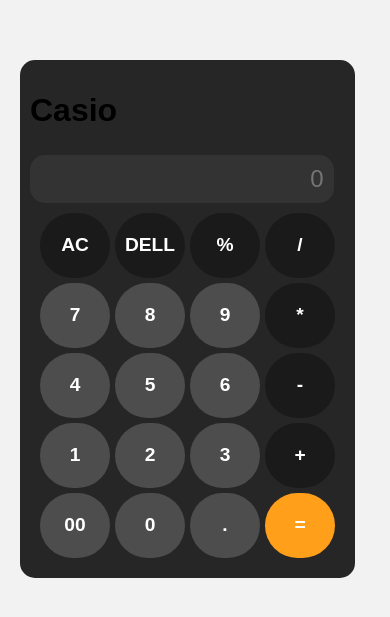
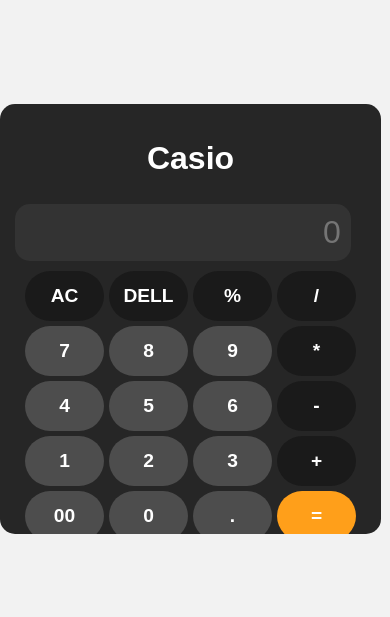
Before and after one commit to Vedsagar04/Calculator, a React (Vite) app: page / in a window 390 px wide. Shown: the part 103-720 px from the top of the page. Built offline with nearby package versions, Linux system fonts and the light colour scheme.

Commit message:
Update index.css

```diff
--- a/src/index.css
+++ b/src/index.css
@@ -5,6 +5,11 @@
   height: 100vh;
   margin: 0;
   background-color: hsl(0, 0%, 95%);
+}
+
+.calculator h1 {
+  color: white;
+  text-align: center;
 }
 
 .calculator {
@@ -98,21 +103,7 @@
   }
 
   .calculator {
-    padding: 10px; /* Added padding to the calculator for better spacing */
+    padding: 15px;
+    height:400px;
   }
 }
-
-@media (max-width: 400px) {
-  #display {
-    font-size: 1.5rem; /* Further reduce font size for very small screens */
-  }
-
-  button {
-    height: 65px; /* Smaller button height for very small screens */
-    font-size: 1.2rem; /* Further reduce font size for buttons */
-  }
-
-  .keys {
-    gap: 5px; /* Further reduce gap between buttons */
-  }
-}
```
